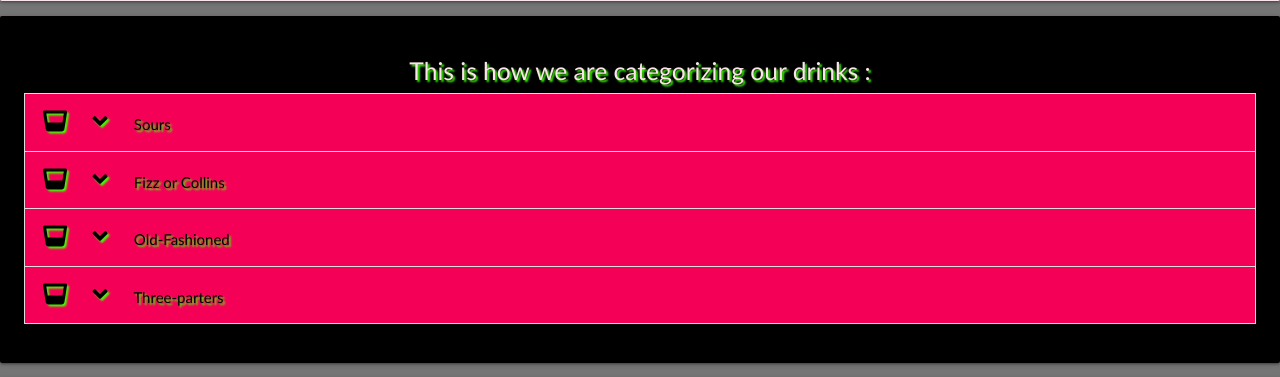
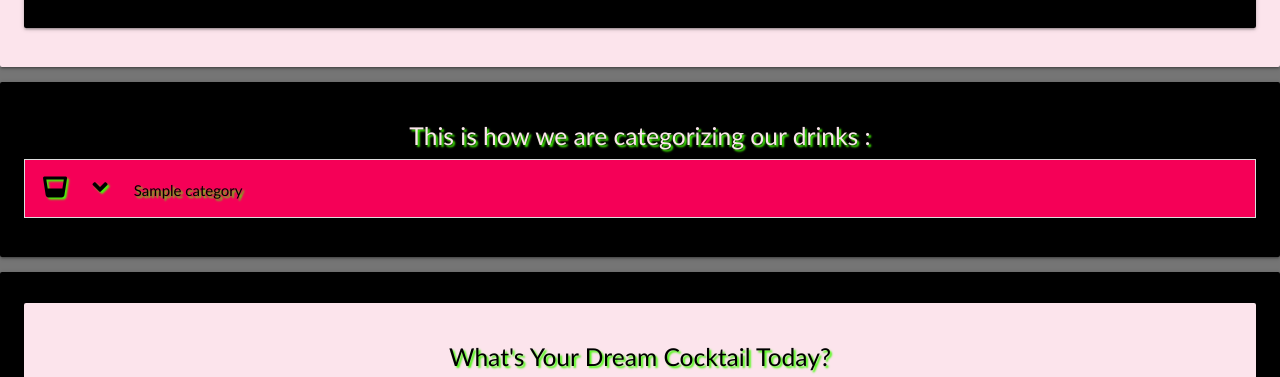
Before and after one commit to MaggieDaisy/Cocktails_and_Dreams, a Flask app: page / in a window 1280 px wide. Shown: the part 1337-1714 px from the top of the page. Run offline with Flask 2, Linux system fonts and the light colour scheme; a database or web service that is not in the repository returns one stand-in record (values such as "Sample title"); some libraries are stand-ins or nearby versions.

Commit message:
Create a loop over categories at  index template, add comments to code in app

```diff
--- a/app.py
+++ b/app.py
@@ -21,16 +21,19 @@ mongo = PyMongo(app)
 def index():
     """
     Users can get a general orientation about the content
-    of the landing page, and see and read about categories
+    of the landing page, and read about categories
     of cocktails that are going to be a part of recipes
     """
-    return render_template("index.html")
+    categories = list(mongo.db.categories.find())
+    return render_template("index.html", categories=categories)
 
 
 @app.route("/get_recipes")
 def get_recipes():
     """
-    Users can see whole collection of cocktail recipes
+    Users can see whole collection of card panels
+    with cocktails recipes added by admin and
+    other users
     """
     recipes = list(mongo.db.recipes.find())
     return render_template("recipes.html", recipes=recipes)
@@ -38,15 +41,29 @@ def get_recipes():
 
 @app.route("/search", methods=["GET", "POST"])
 def search():
+    """
+    The searching bar where users can search by
+    entering cocktail names or ingredients.
+    Database text index was created for
+	recipe_name and recipe_ingredients
+    """
+    # pulling input from searching bar
     query = request.form.get("query")
+    # searching for text index
     recipes = list(mongo.db.recipes.find({"$text": {"$search": query}}))
+    # bringing user to the recipes page with filtered data
     return render_template("recipes.html", recipes=recipes)
 
 
 @app.route("/register", methods=["GET", "POST"])
 def register():
+    """
+	 The registration page allows users to create
+     an account by entering a username and password
+     using the required format of the input field
+	"""
     if request.method == "POST":
-        # check if username already exists in database
+        # checking if username already exists in database
         existing_user = mongo.db.users.find_one(
             {"username": request.form.get("username").lower()}
         )
--- a/templates/index.html
+++ b/templates/index.html
@@ -15,97 +15,54 @@
         Join our project, and share your dream recipes with others!
     </h5>
     <div class="card-panel pink lighten-5">
-        <p class="center-align">
+        <p class="center-align flow-text text-shadow">
             Did you know?
-            <br />
-            MIXOLOGY is a term or skill for mixing drinks and bartending. It is generally used to describe the in-depth study of mixing cocktails using specialist techniques and tricks.
-            <br />
-            MIXOLOGIST is a person who will often focus on the art and craft of making cocktails, creating new cocktails, and experimenting with well-known spirits and mixers.
         </p>
+        <p>Mixology - a term or skill for mixing drinks and bartending. It is generally used to describe the in-depth study of mixing cocktails using specialist techniques and tricks.</p>
+        <p>Mixologist - a person who will often focus on the art and craft of making cocktails, creating new cocktails, and experimenting with well-known spirits and mixers.</p>
     </div>
 </div>
 <!-- Images Carousel matching the theme of the page-->
 <div class="card-panel pink lighten-5">
     <div class="carousel card-panel black lighten-4">
         <h5 class="pink-text text-lighten-5 center-align text-shadow">Capture with Us those magical moments of mixology!</h5>
-        <br>
+        <br />
         <a class="carousel-item" href="#1"><img src="https://images.unsplash.com/photo-1617524454933-ab8853813111?ixid=MnwxMjA3fDB8MHxwaG90by1wYWdlfHx8fGVufDB8fHx8&ixlib=rb-1.2.1&auto=format&fit=crop&w=333&q=80" /></a>
-
         <a class="carousel-item" href="#2"><img src="https://images.unsplash.com/photo-1613934619052-27d9464c8819?ixid=MnwxMjA3fDB8MHxwaG90by1wYWdlfHx8fGVufDB8fHx8&ixlib=rb-1.2.1&auto=format&fit=crop&w=334&q=80" /></a>
-
         <a class="carousel-item" href="#3"><img src="https://images.unsplash.com/photo-1607687633950-c745bdb4da70?ixlib=rb-1.2.1&ixid=MnwxMjA3fDB8MHxwaG90by1wYWdlfHx8fGVufDB8fHx8&auto=format&fit=crop&w=334&q=80" /></a>
-
         <a class="carousel-item" href="#4"><img src="https://images.unsplash.com/photo-1607446045875-de57c995726b?ixid=MnwxMjA3fDB8MHxwaG90by1wYWdlfHx8fGVufDB8fHx8&ixlib=rb-1.2.1&auto=format&fit=crop&w=334&q=80" /></a>
-
         <a class="carousel-item" href="#5"><img src="https://images.unsplash.com/photo-1587223962930-cb7f31384c19?ixid=MnwxMjA3fDB8MHxwaG90by1wYWdlfHx8fGVufDB8fHx8&ixlib=rb-1.2.1&auto=format&fit=crop&w=334&q=80" /></a>
-
         <a class="carousel-item" href="#6"><img src="https://images.unsplash.com/photo-1556855810-ac404aa91e85?ixlib=rb-1.2.1&ixid=MnwxMjA3fDB8MHxwaG90by1wYWdlfHx8fGVufDB8fHx8&auto=format&fit=crop&w=334&q=80" /></a>
-
         <a class="carousel-item" href="#7"><img src="https://images.unsplash.com/photo-1587888637140-849b25d80ef9?ixlib=rb-1.2.1&ixid=MnwxMjA3fDB8MHxwaG90by1wYWdlfHx8fGVufDB8fHx8&auto=format&fit=crop&w=1868&q=80" /></a>
-
         <a class="carousel-item" href="#8"><img src="https://images.unsplash.com/photo-1583898350903-99fa829dad3d?ixid=MnwxMjA3fDB8MHxwaG90by1wYWdlfHx8fGVufDB8fHx8&ixlib=rb-1.2.1&auto=format&fit=crop&w=358&q=80" /></a>
-
         <a class="carousel-item" href="#9"><img src="https://images.unsplash.com/photo-1550426735-c33c7ce414ff?ixid=MnwxMjA3fDB8MHxwaG90by1wYWdlfHx8fGVufDB8fHx8&ixlib=rb-1.2.1&auto=format&fit=crop&w=320&q=80" /></a>
         <a class="carousel-item" href="#10"><img src="https://images.unsplash.com/photo-1594744479374-3028afddc686?ixid=MnwxMjA3fDB8MHxwaG90by1wYWdlfHx8fGVufDB8fHx8&ixlib=rb-1.2.1&auto=format&fit=crop&w=334&q=80" /></a>
-        <a class="carousel-item" href="#11"><img src="https://images.pexels.com/photos/946118/pexels-photo-946118.jpeg?auto=compress&cs=tinysrgb&dpr=2&h=650&w=940"/></a>
-        <a class="carousel-item" href="#12"><img src="https://images.pexels.com/photos/4279097/pexels-photo-4279097.jpeg?auto=compress&cs=tinysrgb&dpr=2&h=650&w=940"/></a>
-        <a class="carousel-item" href="#13"><img src="https://images.pexels.com/photos/2795026/pexels-photo-2795026.jpeg?auto=compress&cs=tinysrgb&dpr=2&h=650&w=940"/></a>
-        <a class="carousel-item" href="#14"><img src="https://images.unsplash.com/photo-1578664182354-e3878189cdac?ixid=MnwxMjA3fDB8MHxwaG90by1wYWdlfHx8fGVufDB8fHx8&ixlib=rb-1.2.1&auto=format&fit=crop&w=334&q=80"/></a>
-        <a class="carousel-item" href="#15"><img src="https://images.unsplash.com/photo-1611688394366-763e1ea8b21c?ixid=MnwxMjA3fDB8MHxwaG90by1wYWdlfHx8fGVufDB8fHx8&ixlib=rb-1.2.1&auto=format&fit=crop&w=400&q=80"/></a>
-        <a class="carousel-item" href="#16"><img src="https://images.unsplash.com/photo-1618631456678-2e4654c8026d?ixid=MnwxMjA3fDB8MHxwaG90by1wYWdlfHx8fGVufDB8fHx8&ixlib=rb-1.2.1&auto=format&fit=crop&w=334&q=80"/></a>
-        <a class="carousel-item" href="#17"><img src="https://images.unsplash.com/photo-1569402814755-b35b04017cab?ixid=MnwxMjA3fDB8MHxwaG90by1wYWdlfHx8fGVufDB8fHx8&ixlib=rb-1.2.1&auto=format&fit=crop&w=334&q=80"/></a>
+        <a class="carousel-item" href="#11"><img src="https://images.pexels.com/photos/946118/pexels-photo-946118.jpeg?auto=compress&cs=tinysrgb&dpr=2&h=650&w=940" /></a>
+        <a class="carousel-item" href="#12"><img src="https://images.pexels.com/photos/4279097/pexels-photo-4279097.jpeg?auto=compress&cs=tinysrgb&dpr=2&h=650&w=940" /></a>
+        <a class="carousel-item" href="#13"><img src="https://images.pexels.com/photos/2795026/pexels-photo-2795026.jpeg?auto=compress&cs=tinysrgb&dpr=2&h=650&w=940" /></a>
+        <a class="carousel-item" href="#14"><img src="https://images.unsplash.com/photo-1578664182354-e3878189cdac?ixid=MnwxMjA3fDB8MHxwaG90by1wYWdlfHx8fGVufDB8fHx8&ixlib=rb-1.2.1&auto=format&fit=crop&w=334&q=80" /></a>
+        <a class="carousel-item" href="#15"><img src="https://images.unsplash.com/photo-1611688394366-763e1ea8b21c?ixid=MnwxMjA3fDB8MHxwaG90by1wYWdlfHx8fGVufDB8fHx8&ixlib=rb-1.2.1&auto=format&fit=crop&w=400&q=80" /></a>
+        <a class="carousel-item" href="#16"><img src="https://images.unsplash.com/photo-1618631456678-2e4654c8026d?ixid=MnwxMjA3fDB8MHxwaG90by1wYWdlfHx8fGVufDB8fHx8&ixlib=rb-1.2.1&auto=format&fit=crop&w=334&q=80" /></a>
+        <a class="carousel-item" href="#17"><img src="https://images.unsplash.com/photo-1569402814755-b35b04017cab?ixid=MnwxMjA3fDB8MHxwaG90by1wYWdlfHx8fGVufDB8fHx8&ixlib=rb-1.2.1&auto=format&fit=crop&w=334&q=80" /></a>
     </div>
 </div>
 <!-- Dropdown menu with cocktail categories and categories description -->
 <div class="card-panel black">
     <h5 class="pink-text text-lighten-5 center-align text-shadow">This is how we are categorizing our drinks :</h5>
+    {% for category in categories %}
     <ul class="collapsible center-align">
         <li>
             <div class="collapsible-header black-text text-shadow pink accent-3">
-                <i class="fas fa-glass-whiskey"></i><strong><i class="fas fa-angle-down"></i> Sours </strong>
+                <i class="fas fa-glass-whiskey"></i><strong><i class="fas fa-angle-down"></i> {{ category.category_name }} </strong>
             </div>
             <div class="collapsible-body black-text pink lighten-5">
                 <strong>
-                    Sours should always contain freshly squeezed, tart, tangy citrus juice, which is often paired with simple sugar syrup to sweeten the mix. The choice of main alcohol is free here and depends mostly on preferences. Sours
-                    are usually shaken in a cocktail shaker with ice cubes and served straight up. A great example of Sours is all sidecars, margaritas, and cosmopolitans.
-                </strong>
-            </div>
-        </li>
-        <li>
-            <div class="collapsible-header black-text text-shadow pink accent-3">
-                <i class="fas fa-glass-whiskey"></i><strong><i class="fas fa-angle-down"></i> Fizz or Collins </strong>
-            </div>
-            <div class="collapsible-body black-text pink lighten-5">
-                <strong>
-                    Fizzes should always contain anything with bubbles like prosecco or cava and some type of soda, serving in highballs filled with ice cubes. These cocktails are the most refreshing, very simple to make, and light to
-                    drink. A great example of fizzes is Champagne-based cocktails, Collinses, mules, and bucks like Aperol Spritz, Gin and tonic, Mojito, or Bellini.
-                </strong>
-            </div>
-        </li>
-        <li>
-            <div class="collapsible-header black-text text-shadow pink accent-3">
-                <i class="fas fa-glass-whiskey"></i><strong><i class="fas fa-angle-down"></i> Old-Fashioned </strong>
-            </div>
-            <div class="collapsible-body black-text pink lighten-5">
-                <strong>
-                    These are old-school short cocktails, often whiskey-based served in lowball filled with ice cubes. Old-Fashioned always contain sweetened liquor zipped up with something bitter. Sweetness can come from sugar, muddled
-                    with fruit, or a sweeter liqueur like triple sec or maraschino. The bitter ingredient can be a few dashes of any bottled bitters like Angostura, or a bitter spirit like an amaro. A great example in this group is
-                    Old-Fashioned, Sazerac, and Toronto.
-                </strong>
-            </div>
-        </li>
-        <li>
-            <div class="collapsible-header black-text text-shadow pink accent-3">
-                <i class="fas fa-glass-whiskey"></i><strong><i class="fas fa-angle-down"></i> Three-parters </strong>
-            </div>
-            <div class="collapsible-body black-text pink lighten-5">
-                <strong>
-                    This collection of drinks always contain steered together a three-part combo of booze-like spirit and a lower-alcohol ingredient like vermouth or beloved martini, plus a bitter or a syrup. A great example of
-                    three-parters is Manhattan, Brooklyn, Negroni, boulevardier, Rob Roy.
+                    {{ category.category_description }}
                 </strong>
             </div>
         </li>
     </ul>
+    {% endfor %}
 </div>
 <!-- Card panel with image and button pointing to register page -->
 <div class="card-panel black">
```
Lines whose indentation alone changed are shown as unchanged.
